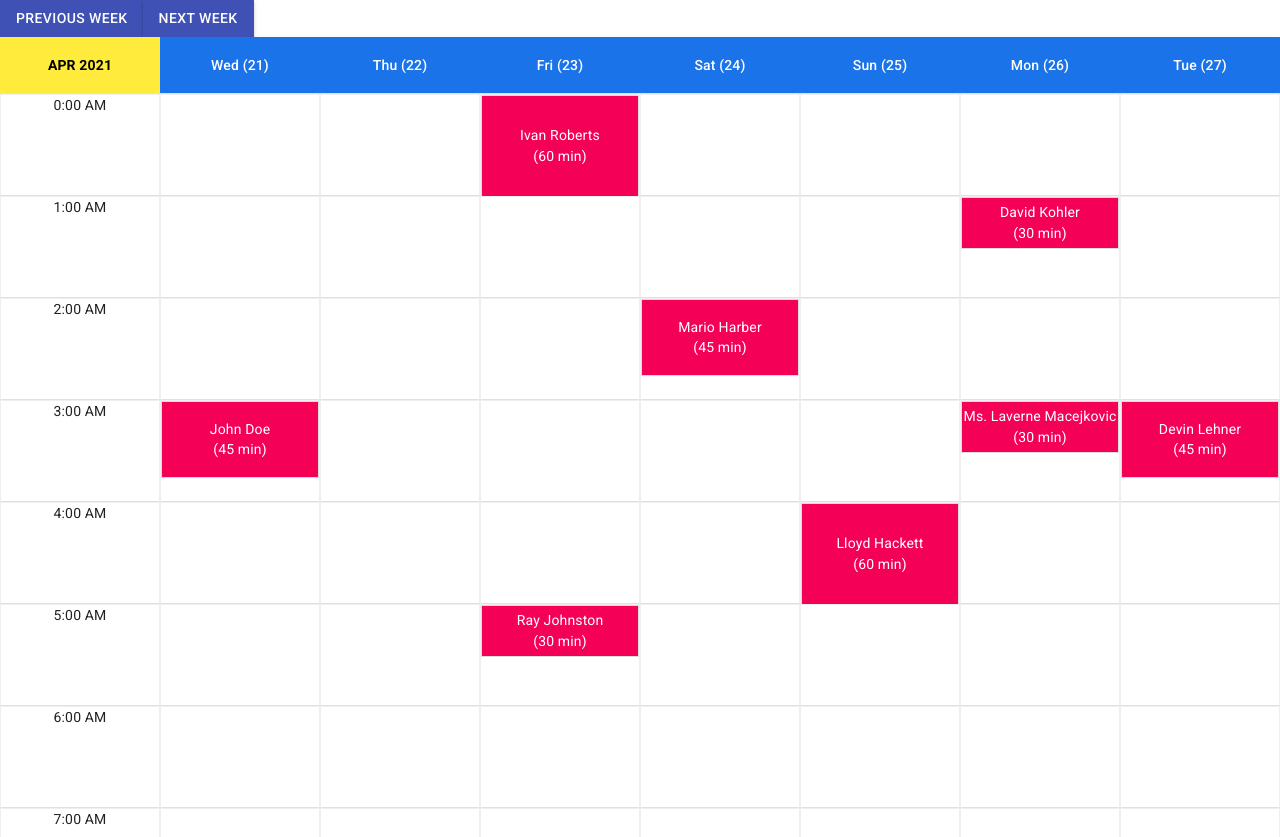
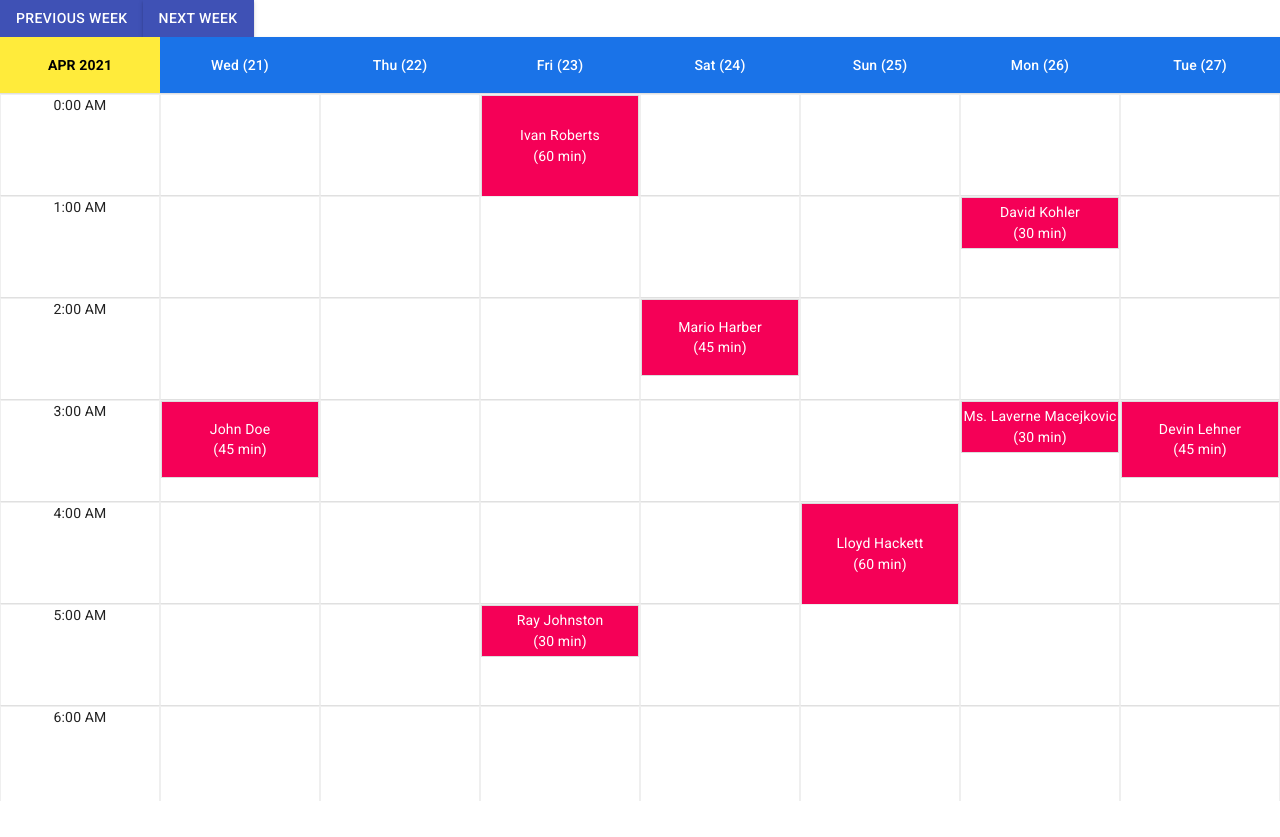
Before and after one commit to nsdotorg/react-calendar, a React (Create React App) app: page / in a window 1280 px wide. After the commit the page ends 801 px from the top, so only its background shows below. Built offline with nearby package versions, Linux system fonts and the light colour scheme.

Commit message:
modified calendar dimensions

```diff
--- a/src/index.css
+++ b/src/index.css
@@ -44,9 +44,7 @@ td {
   height: auto;
   top: 0;
 }
+.MuiTableContainer-root,
 .makeStyles-container-2 {
   max-height: calc(100vh - 36px) !important;
 }
-.MuiTableContainer-root {
-  max-height: 100vh !important;
-}
```
Also changed, not shown: 6 other files (tests, documents, lock files or other folders).
